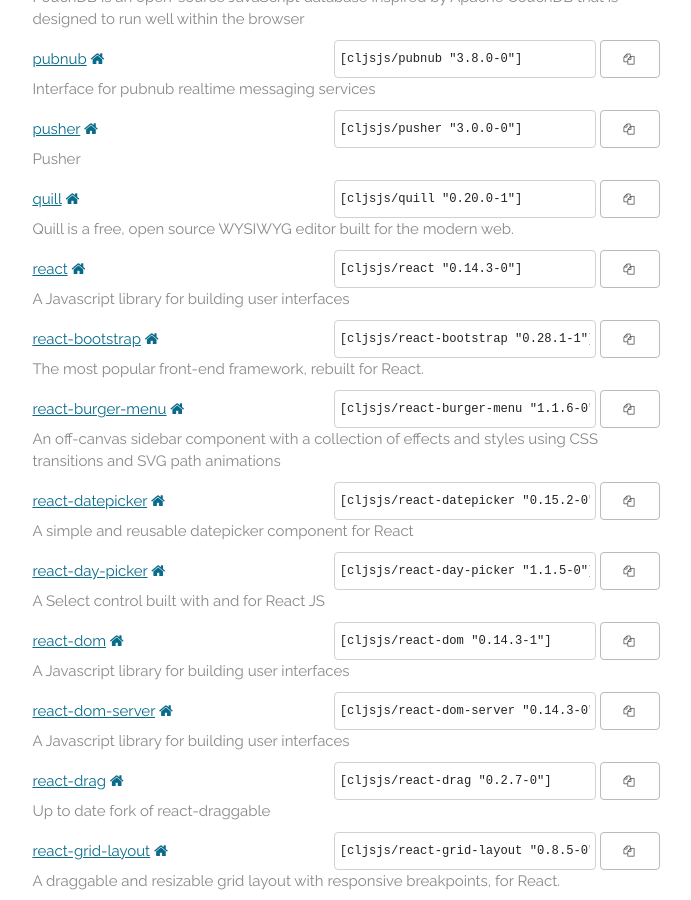
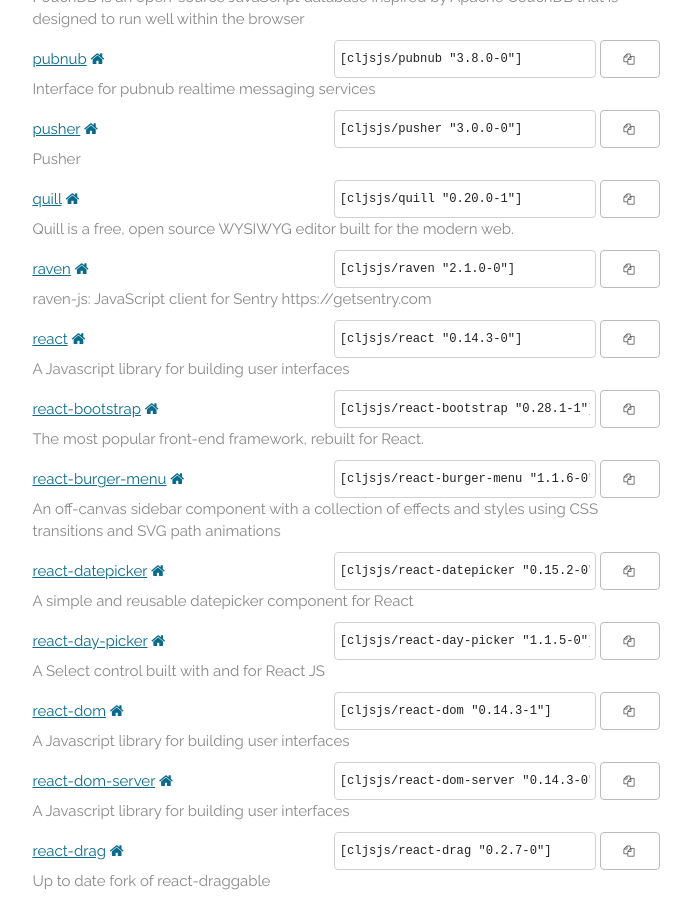
Before and after one commit to cljsjs/cljsjs.github.io, a Jekyll site: the page built from index.markdown, in a window 1280 px wide and 900 px high, scrolled down 9236 px. Shown: the whole window, without its empty margins (294-985 px from the left). Built offline with Jekyll 4.4.1, drawn with Linux system fonts in a browser that asks for light colours; nearby versions of some CDN libraries; comment, search, counter and statistics services are not loaded; some of the changed text lies outside the part shown.

Commit message:
Automatic update

```diff
--- a/_includes/packages.html
+++ b/_includes/packages.html
@@ -1026,6 +1026,15 @@
     <p class="description">Quill is a free, open source WYSIWYG editor built for the modern web.</p>
   </li>
   <li>
+    <a href="https://clojars.org/cljsjs/raven">raven</a>
+    <a href="https://docs.getsentry.com/hosted/clients/javascript/" target="new"><i class="fa fa-home"></i></a>
+    <span class="clojars">
+      <input type="text" value='[cljsjs/raven "2.1.0-0"]'/>
+      <button data-clipboard-text='[cljsjs/raven "2.1.0-0"]'><i class="fa fa-copy"></i></button>
+    </span>
+    <p class="description">raven-js: JavaScript client for Sentry https://getsentry.com</p>
+  </li>
+  <li>
     <a href="https://clojars.org/cljsjs/react">react</a>
     <a href="http://facebook.github.io/react/" target="new"><i class="fa fa-home"></i></a>
     <span class="clojars">
@@ -1377,6 +1386,15 @@
     <p class="description">A flexible JavaScript library that provides a strong foundation for building robust typeaheads.</p>
   </li>
   <li>
+    <a href="https://clojars.org/cljsjs/typedjs">typedjs</a>
+    <a href="http://www.mattboldt.com/demos/typed-js/" target="new"><i class="fa fa-home"></i></a>
+    <span class="clojars">
+      <input type="text" value='[cljsjs/typedjs "1.1.1-0"]'/>
+      <button data-clipboard-text='[cljsjs/typedjs "1.1.1-0"]'><i class="fa fa-copy"></i></button>
+    </span>
+    <p class="description">jQuery plugin that types.</p>
+  </li>
+  <li>
     <a href="https://clojars.org/cljsjs/vega">vega</a>
     <a href="https://vega.github.io/" target="new"><i class="fa fa-home"></i></a>
     <span class="clojars">
```
